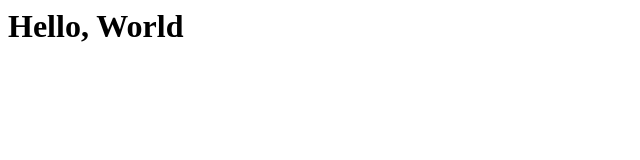
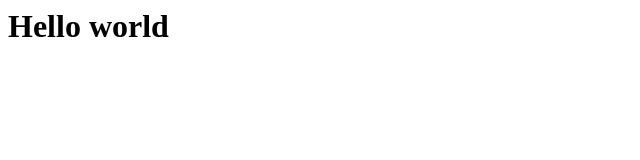
Before and after one commit to AntoninCheymoll/PresentationPage, a plain HTML site: page index.html in a window 1280 px wide. Shown: the whole page, without its empty margins (0-640 px from the left). Drawn offline with Linux system fonts and the light colour scheme.

Commit message:
Update index.html

```diff
--- a/index.html
+++ b/index.html
@@ -1 +1 @@
-<h1>Hello, World</h1>
+<h1>Hello world</h1>
```
